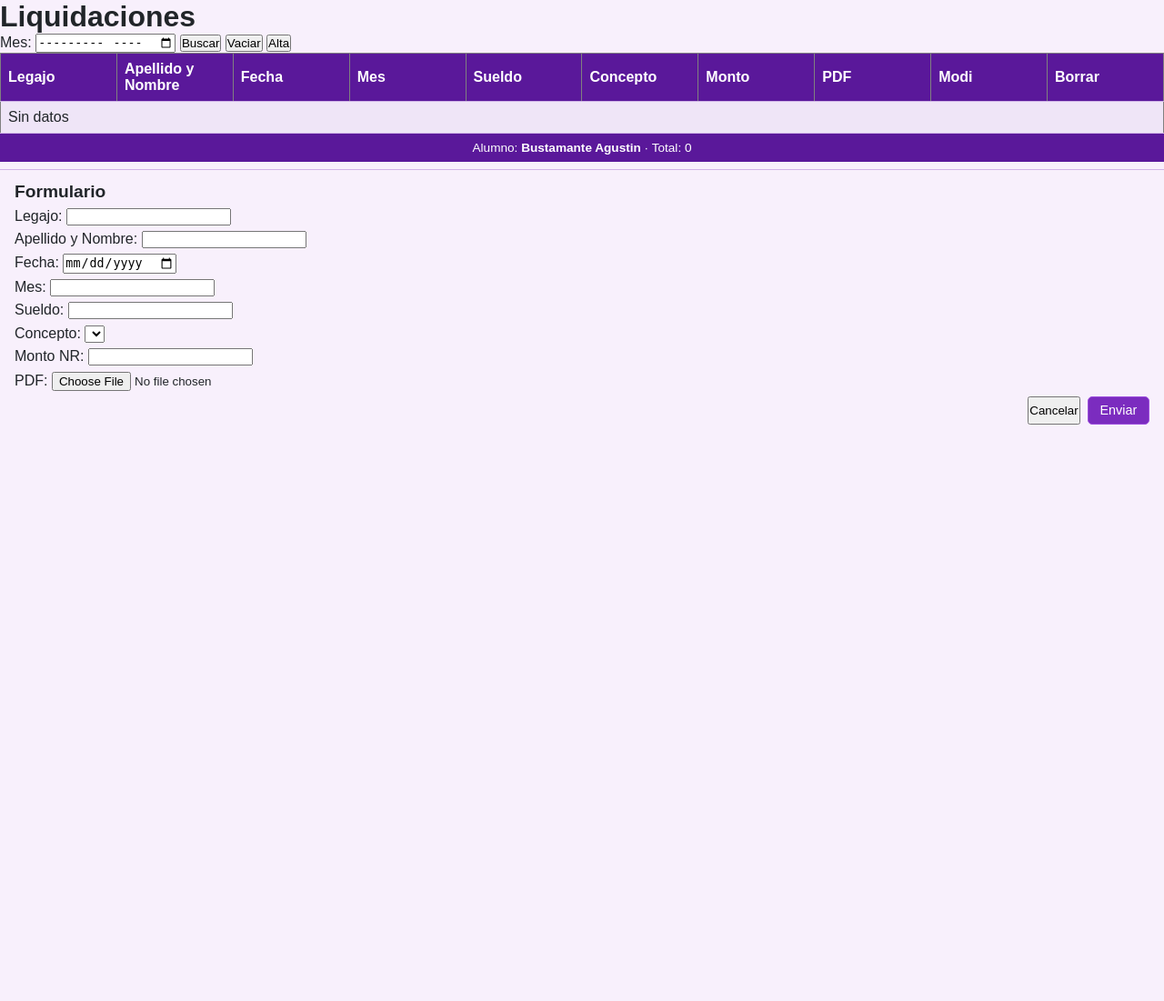
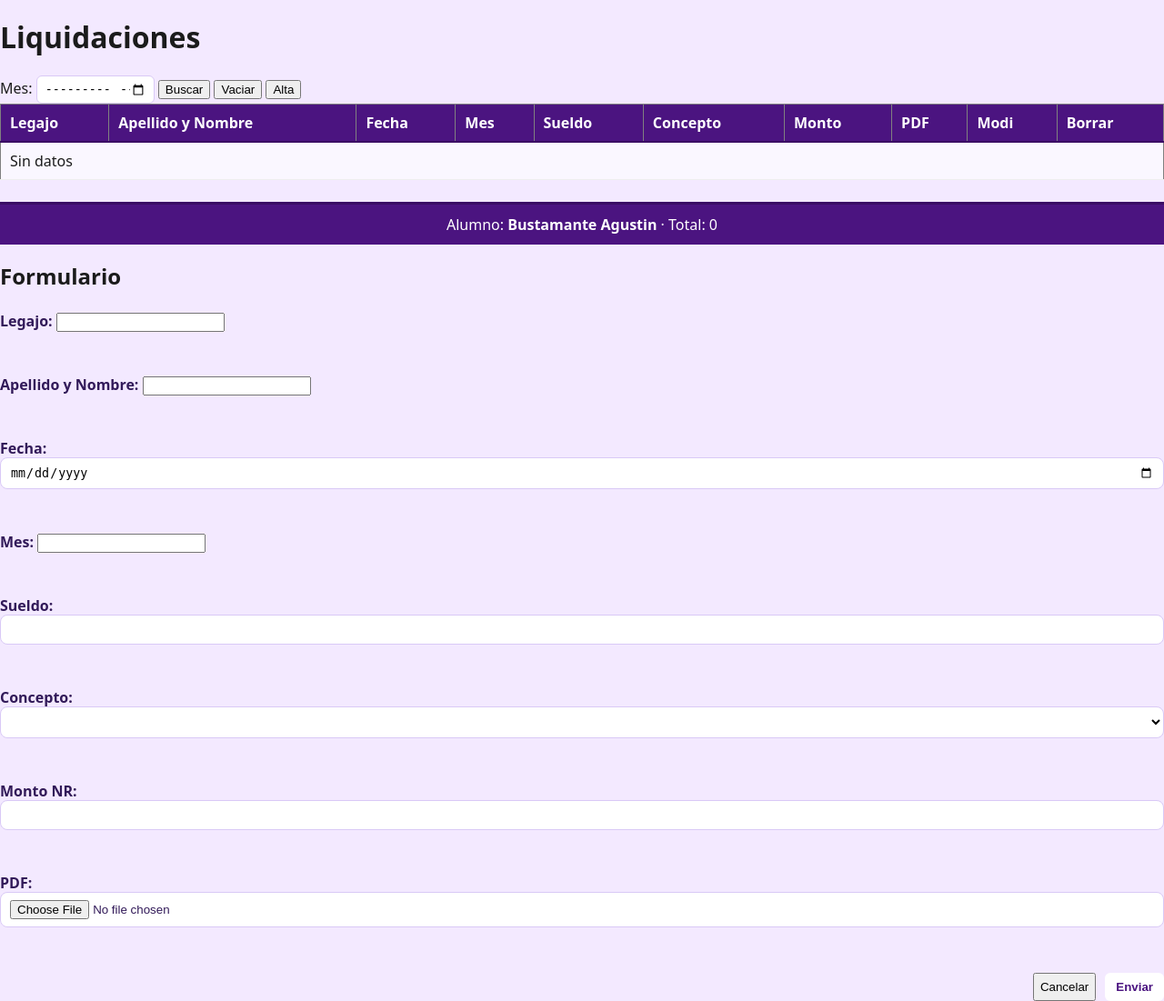
Before and after one commit to agusbustamante/ejercicios, a PHP site: page /ejercicios/Php/EjerABM/index.html in a window 1280 px wide. Shown: the whole page at 91% size. Before the commit the page ends 467 px from the top, so only its background shows below. Run offline with PHP 8.4, Linux system fonts and the light colour scheme; data that the repository does not hold is empty.

Commit message:
Update styles.css

```diff
--- a/ejercicios/Php/EjerABM/styles.css
+++ b/ejercicios/Php/EjerABM/styles.css
@@ -1,219 +1,170 @@
-:root {
-  --color-primario: #5a189a;
-  --color-secundario: #9d4edd;
-  --color-fondo: #f8f0fc;
-  --color-texto: #212529;
-  --color-boton: #7b2cbf;
-  --color-boton-hover: #5a189a;
-  --borde: #d0b4e7;
+/* ====== Reset mínimo ====== */
+* { box-sizing: border-box; }
+html, body { margin: 0; padding: 0; }
+:root{
+  --violeta:#4b1480;
+  --violeta-osc:#3a0d64;
+  --violeta-med:#6e30a7;
+  --fondo:#f3e9ff;
+  --texto:#1b1b1b;
+  --borde:#d9c9f6;
 }
 
-* {
-  box-sizing: border-box;
-  margin: 0;
-  padding: 0;
+/* ====== Layout base ====== */
+body{
+  font-family: system-ui, -apple-system, Segoe UI, Roboto, Arial, sans-serif;
+  color: var(--texto);
+  background: var(--fondo);
+  line-height: 1.25;
 }
 
-html, body {
-  height: 100%;
+.max{
+  max-width: 1200px;
+  margin: 0 auto;
+  padding: 0 16px 40px;
 }
 
-body {
-  font-family: Arial, Helvetica, sans-serif;
-  background: var(--color-fondo);
-  color: var(--color-texto);
-  display: flex;
-  flex-direction: column;
-  min-height: 100vh;
+/* ====== Barra superior ====== */
+.barra-superior{
+  background: var(--violeta);
+  color: #fff;
+  position: sticky;
+  top: 0;
+  z-index: 10;
+  border-bottom: 3px solid var(--violeta-osc);
+}
+.barra-superior .barra-inner{
+  display: grid;
+  grid-template-columns: 1fr auto;
+  align-items: center;
+  gap: 12px;
+  padding: 10px 16px;
+  max-width: 1200px;
+  margin: 0 auto;
+}
+.titulo{ margin: 0; font-size: 20px; font-weight: 700; }
+.acciones-header{
+  display: flex; flex-wrap: wrap; gap: 8px; align-items: center;
+  font-size: 14px;
+}
+.acciones-header label{ display: inline-flex; gap: 6px; align-items: center; color:#fff; }
+
+/* ====== Botones ====== */
+.boton, .boton-accion{
+  border: 0;
+  padding: 8px 12px;
+  border-radius: 6px;
+  background: #fff;
+  color: var(--violeta);
+  font-weight: 600;
+  cursor: pointer;
+}
+.boton:hover, .boton-accion:hover{ background: #f0f0ff; }
+.boton-accion{ padding: 6px 10px; font-size: 13px; }
+
+/* ====== Tabla ====== */
+.tabla-contenedor{ padding-top: 10px; }
+.tabla-wrapper{
+  background: #fff;
+  border: 1px solid var(--borde);
+  border-radius: 8px;
+  overflow: hidden;
+  box-shadow: 0 1px 2px rgba(0,0,0,.03);
 }
 
-/* CABECERA */
-.barra-superior {
-  background: var(--color-primario);
+table{ width: 100%; border-collapse: collapse; }
+thead th{
+  position: sticky; top: 56px; /* debajo de la barra */
+  background: var(--violeta);
+  color:#fff;
+  font-weight: 700;
+  text-align: left;
+  padding: 10px;
+  border-bottom: 2px solid var(--violeta-osc);
+  white-space: nowrap;
+}
+thead .filtros th{
+  position: sticky; top: calc(56px + 40px);
+  background: #f7f2ff;
+  color: #321a59;
+  font-weight: 600;
+  padding: 8px 10px;
+  border-bottom: 1px solid var(--borde);
+}
+tbody td{
+  padding: 10px;
+  border-bottom: 1px solid #eee;
+}
+tbody tr:nth-child(odd){ background: #faf7ff; }
+tfoot td{
+  background: var(--violeta);
   color: #fff;
-  padding: 0.5rem;
-  position: sticky;
-  top: 0;
-  z-index: 100;
-}
-.barra-inner {
-  display: flex;
-  align-items: center;
-  justify-content: center;
-  position: relative;
-}
-.titulo {
-  margin: 0;
-  font-size: 1.4rem;
-  font-weight: 700;
-}
-.acciones-header {
-  position: absolute;
-  right: 1rem;
-  display: flex;
-  gap: 0.5rem;
-  align-items: center;
-}
-.acciones-header label {
-  display: flex;
-  align-items: center;
-  gap: 0.3rem;
-  font-size: 0.85rem;
-}
-.acciones-header input {
-  padding: 0.3rem;
-  height: 32px;
-  border: 1px solid var(--borde);
-  border-radius: 4px;
-}
-.boton {
-  background: var(--color-boton);
-  color: #fff;
-  border: 1px solid var(--color-secundario);
-  padding: 0.4rem 0.8rem;
-  border-radius: 5px;
-  cursor: pointer;
-  font-size: 0.9rem;
-  transition: background 0.12s ease, transform 0.06s ease;
-}
-.boton:hover {
-  background: var(--color-boton-hover);
-}
-.boton:active {
-  transform: translateY(1px);
+  padding: 10px;
+  font-weight: 600;
 }
 
-/* TABLA */
-.tabla-contenedor {
-  flex: 1;
-  display: flex;
-  flex-direction: column;
-  padding: 1rem;
+/* Select/inputs pequeños en filtros/orden */
+#orden{ width: 180px; padding:6px 8px; border-radius:6px; border:1px solid var(--borde); }
+#f_mes{ width: 130px; padding:6px 8px; border-radius:6px; border:1px solid var(--borde); }
+
+/* ====== Pie ====== */
+.pie{
+  color:#fff; background: var(--violeta);
+  border-top: 3px solid var(--violeta-osc);
+  margin-top: 24px; padding: 12px 16px; text-align: center;
 }
-.tabla-wrapper {
-  flex: 1;
-  overflow-y: auto;
-  border: 1px solid var(--color-secundario);
+
+/* ====== Modales ====== */
+.modal{
+  position: fixed; inset: 0;
+  display: grid; place-items: center;
+  background: rgba(28,10,46,.55);
+  backdrop-filter: blur(2px);
+}
+.modal.oculto{ display: none; }
+.modal-contenido{
+  width: min(720px, calc(100% - 24px));
+  background: #fff;
+  border-radius: 12px;
+  border: 1px solid var(--borde);
+  box-shadow: 0 10px 30px rgba(0,0,0,.25);
+  padding: 18px;
+}
+
+/* ====== Formulario dentro del modal ====== */
+#formLiquidacion{
+  display: grid;
+  grid-template-columns: 1fr 1fr;
+  gap: 12px 16px;
+  margin-top: 10px;
+}
+.fila-form{ display: contents; } /* usa la grilla del form */
+#formLiquidacion label{
+  grid-column: span 2;
+  font-weight: 600; color:#321a59; margin-top: 4px;
+}
+#formLiquidacion input[type="text"],
+#formLiquidacion input[type="date"],
+#formLiquidacion input[type="number"],
+#formLiquidacion select,
+#formLiquidacion input[type="file"]{
+  grid-column: span 2;
+  width: 100%; padding: 8px 10px;
+  border:1px solid var(--borde); border-radius:8px;
   background: #fff;
 }
-table {
-  width: 100%;
-  border-collapse: collapse;
-  table-layout: fixed;
+.acciones-form{
+  grid-column: span 2;
+  display: flex; gap: 10px; justify-content: flex-end; margin-top: 6px;
 }
-thead {
-  background: var(--color-primario);
-  color: #fff;
+.modal-pdf{ padding:0; overflow: hidden; }
+.modal-pdf iframe{ display:block; border:0; }
+
+/* ====== Responsive ====== */
+@media (max-width: 720px){
+  .barra-superior .barra-inner{ grid-template-columns: 1fr; gap: 6px; }
+  thead th{ top: 92px; }
+  thead .filtros th{ top: calc(92px + 40px); }
+  #formLiquidacion{ grid-template-columns: 1fr; }
+  #formLiquidacion label, #formLiquidacion input, #formLiquidacion select{ grid-column: 1; }
 }
-th, td {
-  padding: 0.5rem;
-  text-align: left;
-  border-bottom: 1px solid var(--borde);
-  word-break: break-word;
-}
-tbody tr:nth-child(odd) {
-  background: rgba(90, 24, 154, 0.05);
-}
-tbody tr:nth-child(even) {
-  background: rgba(157, 78, 221, 0.05);
-}
-tfoot td {
-  background: var(--color-primario);
-  color: #fff;
-  padding: 0.4rem;
-  font-size: 0.85rem;
-  text-align: center;
-}
-
-/* Botones de acciones en la tabla */
-.boton-accion {
-  background: var(--color-boton);
-  color: #fff;
-  border: none;
-  padding: 0.25rem 0.5rem;
-  border-radius: 4px;
-  cursor: pointer;
-  font-size: 0.8rem;
-}
-.boton-accion:hover {
-  background: var(--color-boton-hover);
-}
-
-/* PIE DE PÁGINA */
-.pie {
-  background: var(--color-primario);
-  color: #fff;
-  text-align: center;
-  padding: 0.5rem 1rem;
-  font-size: 0.85rem;
-}
-
-/* MODALES */
-.modal {
-  position: fixed;
-  top: 0;
-  left: 0;
-  width: 100vw;
-  height: 100vh;
-  display: flex;
-  justify-content: center;
-  align-items: center;
-  background: rgba(0, 0, 0, 0.5);
-  z-index: 1000;
-  transition: opacity 0.2s ease;
-}
-.modal.oculto {
-  display: none;
-}
-.modal-contenido {
-  background: #fff;
-  border: 1px solid var(--color-secundario);
-  border-radius: 6px;
-  padding: 1rem;
-  max-width: 600px;
-  width: 90%;
-  max-height: 90vh;
-  overflow-y: auto;
-}
-.modal-pdf {
-  max-width: 90%;
-  width: 90%;
-  max-height: 95vh;
-}
-
-/* Formularios */
-.fila-form {
-  display: flex;
-  flex-direction: column;
-  margin-bottom: 0.8rem;
-}
-.fila-form label {
-  font-weight: 600;
-  margin-bottom: 0.3rem;
-}
-.fila-form input, .fila-form select {
-  padding: 0.45rem;
-  border: 1px solid var(--borde);
-  border-radius: 4px;
-}
-.fila-form input:focus, .fila-form select:focus {
-  outline: none;
-  box-shadow: 0 0 0 2px rgba(157, 78, 221, 0.2);
-  border-color: var(--color-secundario);
-}
-.acciones-form {
-  display: flex;
-  justify-content: flex-end;
-  gap: 0.5rem;
-}
-
-
-.form-inline {
-  padding: 0.8rem 1rem;
-  background: transparent;
-  border-top: 1px solid var(--borde);
-  margin-top: 0.5rem;
-}
-.form-inline h2 { margin-bottom: 0.4rem; font-size: 1.2rem; }
-.form-inline label { display: inline-block; margin-right: 0.6rem; margin-bottom: 0.4rem; }
-.form-inline input[type="text"], .form-inline input[type="date"], .form-inline input[type="number"], .form-inline select { margin-right: 0.6rem; }
```
